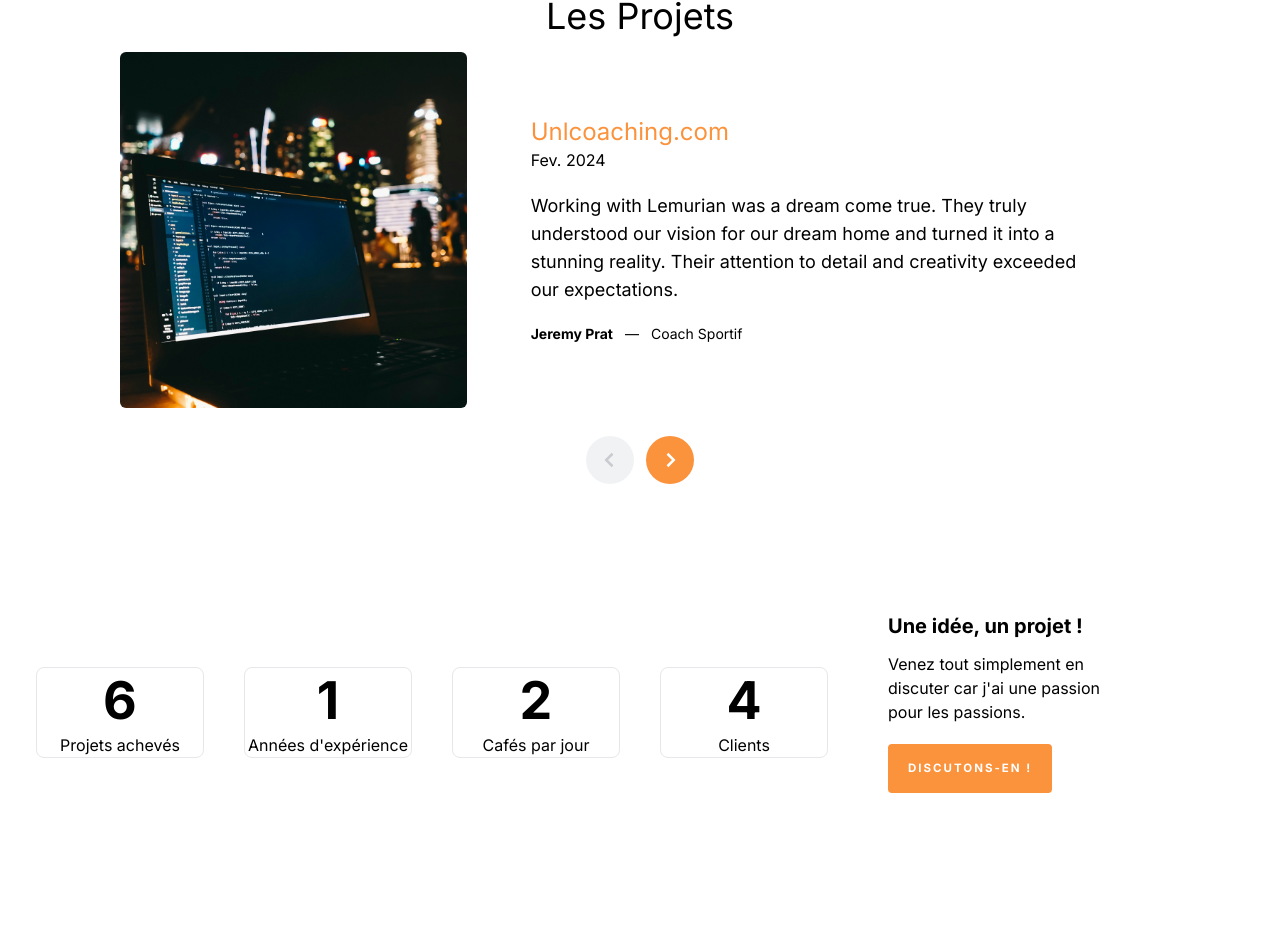
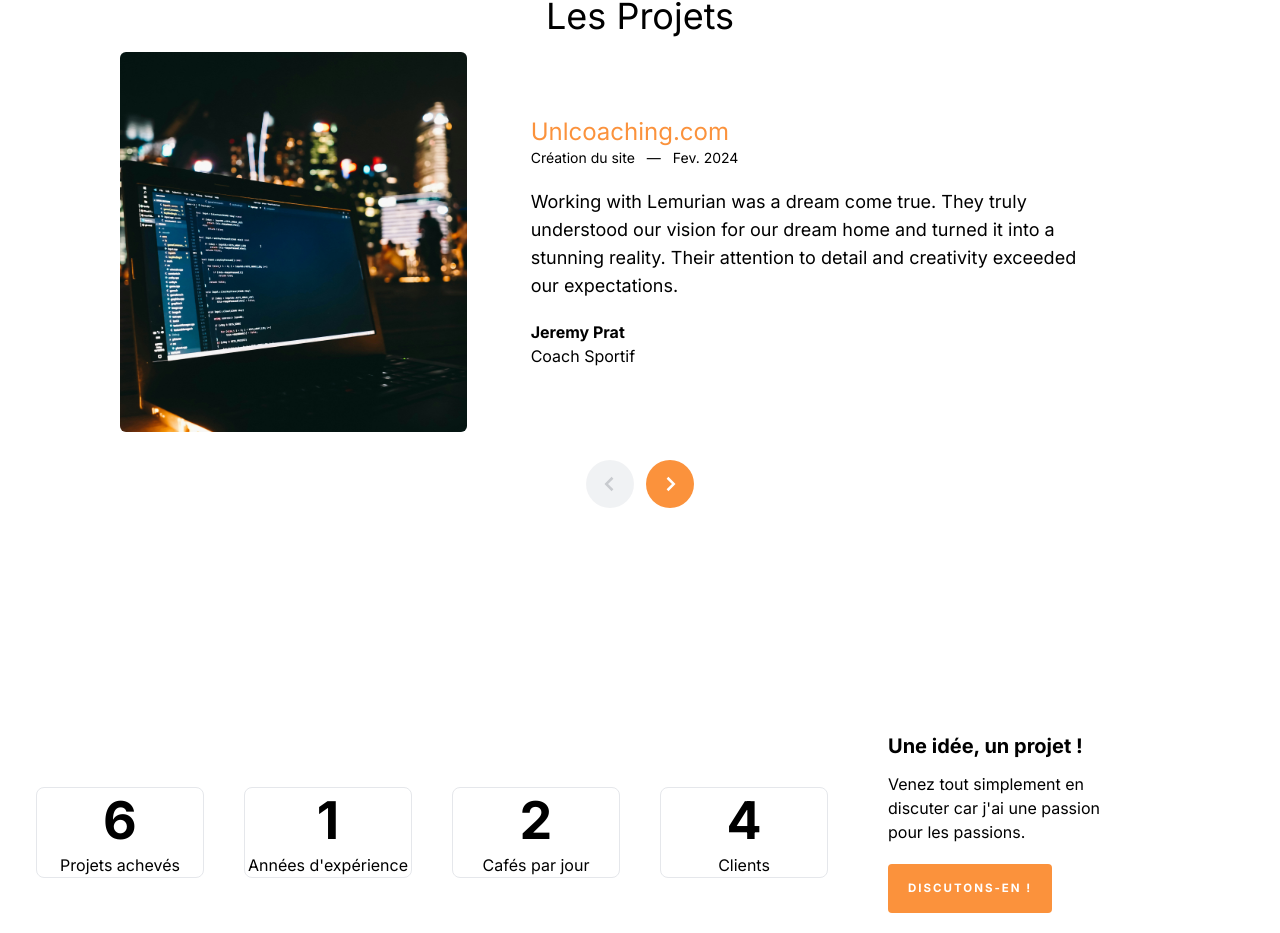
Before and after one commit to AndyRama/Lemurian_Agency, a Next.js app: page / in a window 1280 px wide. Shown: the part 1406-2339 px from the top of the page. Before the commit the page ends 2259 px from the top, so only its background shows below. Built offline with nearby package versions, Linux system fonts and the light colour scheme.

Commit message:
(feat)[Home] update component CardD. RecentBlog and Image

```diff
--- a/app/components/CardDescription.tsx
+++ b/app/components/CardDescription.tsx
@@ -36,7 +36,7 @@ const CardDescription: React.FC<CardDescriptionProps> = ({ className }) => {
       subTitle: "À propos de moi",
     },
     content: {
-      img: "/images/andy.png",
+      img: "/images/maquette.jpg",
       title: "Developpeur",
       description:
         "Je réalise depuis plus de 2 ans des outils sur-mesure à destination d'entreprises de toutes tailles. Je transforme chaque besoin de mes clients en solution web, en garantissant le respect de leurs règles métiers.",
--- /dev/null
+++ b/app/components/RecentBlog.tsx
@@ -0,0 +1,13 @@
+import React from "react";
+
+function RecentBlog() {
+  return (
+    <section>
+      <div className="container">
+        <div className="flex flex-col items-center"></div>
+      </div>
+    </section>
+  );
+}
+
+export default RecentBlog;
--- a/app/components/RecentProject.tsx
+++ b/app/components/RecentProject.tsx
@@ -7,6 +7,7 @@ import Image from "next/image";
 
 import { Swiper, SwiperSlide } from "swiper/react";
 import "swiper/css";
+import Link from "next/link";
 
 interface Swiper {
   swiper: any;
@@ -22,6 +23,9 @@ interface RecentProjectContent {
     title: string;
     subTitle: string;
   };
+  main: {
+    title: string;
+  };
   recentProjects: RecentProject[];
 }
 
@@ -32,6 +36,7 @@ interface RecentProject {
   role: string;
   years: string;
   quote: string;
+  type: string;
 }
 
 const recentProjectContent: RecentProjectContent = {
@@ -39,11 +44,15 @@ const recentProjectContent: RecentProjectContent = {
     title: "Les Projets",
     subTitle: "Mes experiences",
   },
+  main: {
+    title: "Les Projets",
+  },
   recentProjects: [
     {
       img: "/images/desktop.jpg",
       title: "Unlcoaching.com",
-      years: " Fev. 2024",
+      years: "Fev. 2024",
+      type: "Création du site",
       name: "Jeremy Prat",
       role: "Coach Sportif",
       quote:
@@ -53,6 +62,7 @@ const recentProjectContent: RecentProjectContent = {
       img: "/images/desktop.jpg",
       title: "Fille-de-la-grace.com",
       years: " Mars 2024",
+      type: "Refonte du site",
       name: "Fara Rabefary",
       role: "Designe interieur",
       quote:
@@ -62,6 +72,7 @@ const recentProjectContent: RecentProjectContent = {
       img: "/images/desktop.jpg",
       title: "VanilleB2B.com",
       years: " Mars 2024",
+      type: "Refonte du site",
       name: "Honoré Rabefary",
       role: "Landscape Architect",
       quote:
@@ -71,6 +82,7 @@ const recentProjectContent: RecentProjectContent = {
       img: "/images/desktop.jpg",
       title: "MarketPlace.com",
       years: " Avr. 2024",
+      type: "Création du site",
       name: "Fara Rabefary",
       role: "Designe interieur",
       quote:
@@ -78,8 +90,9 @@ const recentProjectContent: RecentProjectContent = {
     },
     {
       img: "/images/desktop.jpg",
-      title: "Unlcoaching.app",
+      title: "app.Unlcoaching.com",
       years: " Sept. 2024",
+      type: "Création du site ",
       name: "Jeremy Prat",
       role: "Coach Sportif",
       quote:
@@ -89,6 +102,7 @@ const recentProjectContent: RecentProjectContent = {
       img: "/images/desktop.jpg",
       title: "Lemurian-agency.com",
       years: "Fev. 2024",
+      type: "Création du site",
       name: "Andy Ramaroson",
       role: "Développeur Fullstack Js",
       quote:
@@ -128,7 +142,7 @@ const RecentProject: React.FC<RecentProjectProps> = ({ className }) => {
         <div className="flex justify-center">
           <div className="w-full md:w-8/12 flex gap-0 items-center">
             <div className="text-center w-auto md:w-screen max-w-full md:max-w-xl mx-auto">
-              {recentProjectContent.heading.subTitle && (
+            {recentProjectContent.heading.subTitle && (
                 <motion.span
                   initial={{ opacity: 0, y: 20 }}
                   whileInView={{
@@ -205,16 +219,18 @@ const RecentProject: React.FC<RecentProjectProps> = ({ className }) => {
                           <h2 className=" text-2xl text-orange-400 block">
                             {recentProject.title}
                           </h2>
-                          <p className="mb-5">{recentProject.years}</p>
-
+                          <div className="flex space-x-3 text-sm">
+                            <span>{recentProject.type}</span>
+                            <span>&mdash;</span>
+                            <p className="mb-5">{recentProject.years}</p>
+                          </div>
                           <blockquote className="text-lg mb-5">
                             {recentProject.quote}
                           </blockquote>
-                          <div className="flex space-x-3 text-sm">
+                          <p>
                             <strong>{recentProject.name}</strong>
-                            <span>&mdash;</span>
-                            <span>{recentProject.role}</span>
-                          </div>
+                          </p>
+                          <p>{recentProject.role}</p>
                         </div>
                       </div>
                     </div>
--- a/app/components/Stats.tsx
+++ b/app/components/Stats.tsx
@@ -62,7 +62,7 @@ const statContent: StatContent = {
 
 const Stats: React.FC<StatsProps> = ({ className }) => {
   return (
-    <section className="pt-0 pb-10 bg-white">
+    <section className="pt-24 pb-0 bg-white">
       <div className="container px-4 mx-auto">
         <div className="lg:flex justify-between items-center space-x-0 ">
           <div className="w-full lg:w-8/12 mb-20 lg:mb-0">
@@ -105,9 +105,6 @@ const Stats: React.FC<StatsProps> = ({ className }) => {
                     href={"https://calendly.com/lemurian-agency/30min"}
                   >
                     <span>{statContent.getStarted.cta.cta_label}</span>
-                    {/* <span className="w-6 h-6 rounded-full bg-primary text-white inline-flex items-center justify-center">
-                      <BiChevronRight className="text-lg " />
-                    </span> */}
                   </Link>
                 </Link>
               )}
--- a/app/layout.tsx
+++ b/app/layout.tsx
@@ -6,8 +6,8 @@ import Navigation from "./components/Navigation";
 const inter = Inter({ subsets: ["latin"] });
 
 export const metadata: Metadata = {
-  title: "Create Next App",
-  description: "Generated by create next app",
+  title: "Lemurian Agency",
+  description: "Generated by create next site web app",
 };
 
 export default function RootLayout({
--- a/app/page.tsx
+++ b/app/page.tsx
@@ -3,6 +3,7 @@ import Hero from "./components/Hero";
 import CardDescription from "./components/CardDescription";
 import Stats from "./components/Stats";
 import RecentProject from "./components/RecentProject";
+import RecentBlog from "./components/RecentBlog";
 
 export default function Home() {
   return (
@@ -11,6 +12,7 @@ export default function Home() {
       <CardDescription className="md:pt-22 lg-pb:80" />
       <RecentProject className="py-6 lg:py-32" />
       <Stats />
+      <RecentBlog />
     </>
   );
 }
```
Also changed, not shown: public/images/maquette.jpg (added).
